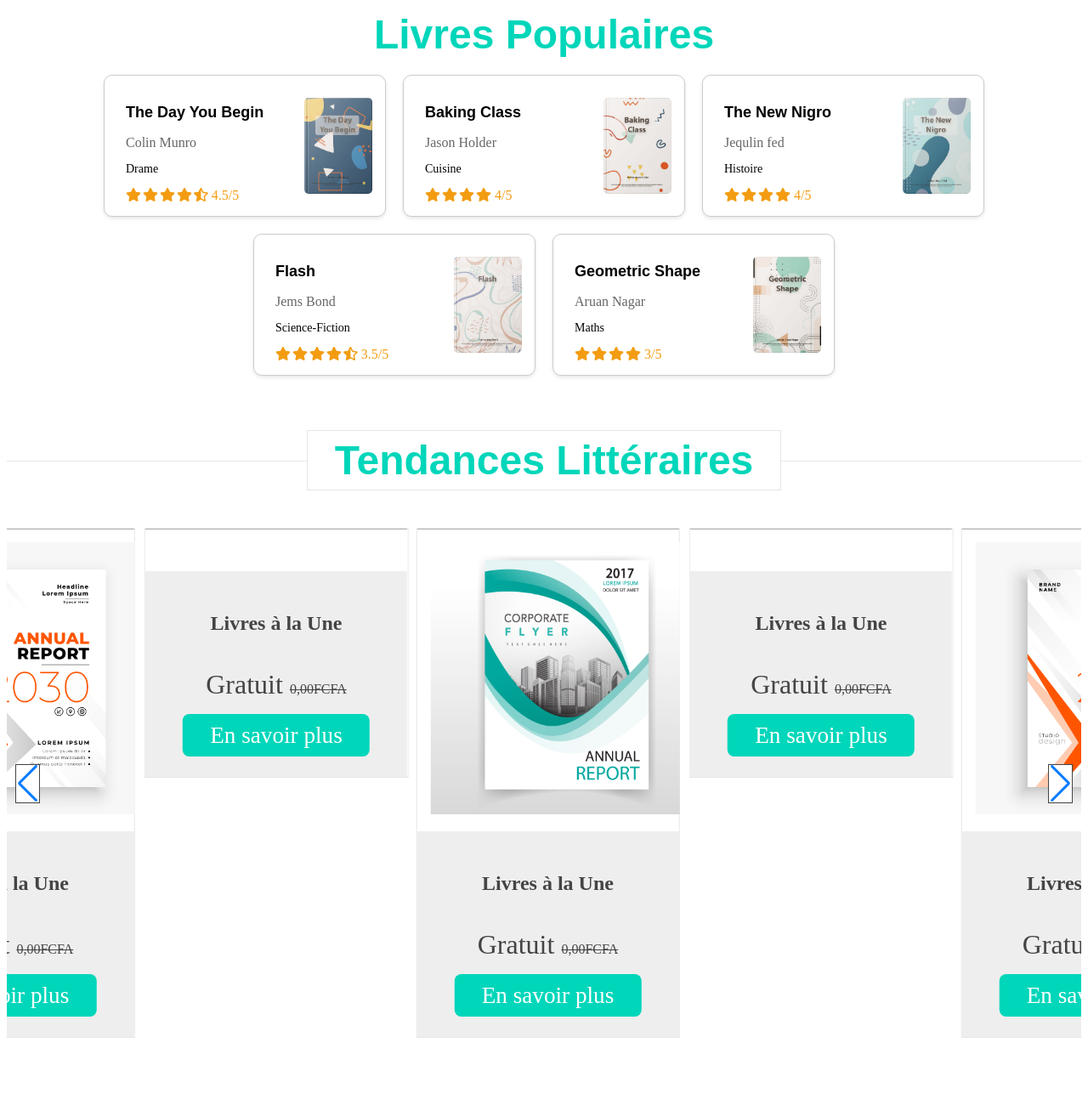
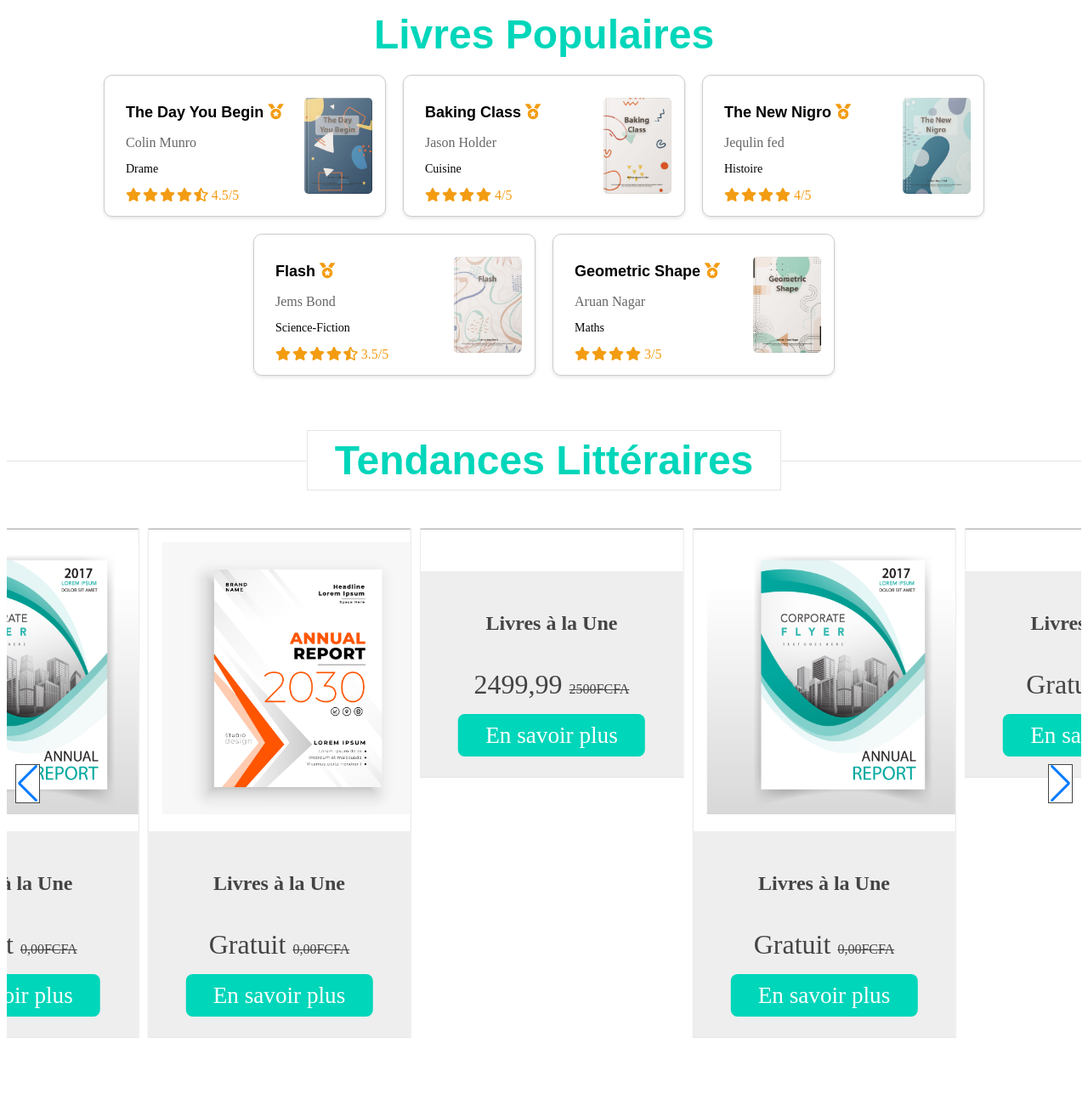
Before and after one commit to Draggir/MDL-website, a plain HTML site: page index.html in a window 1280 px wide. Shown: the part 960-2260 px from the top of the page at 85% size. Drawn offline with nearby package versions, Linux system fonts and the light colour scheme.

Commit message:
medal icon added to popular book title

```diff
--- a/index.html
+++ b/index.html
@@ -97,7 +97,7 @@
         <div class="books-container">
           <div class="book">
             <div class="book-details">
-              <h3 class="book-title">The Day You Begin</h3>
+              <h3 class="book-title">The Day You Begin <span class="medal-icon"><i class="fas fa-medal"></i></span></h3>
               <p class="book-author">Colin Munro</p>
               <p class="book-genre">Drame</p>
               <div class="book-rating">
@@ -112,7 +112,7 @@
           </div>
           <div class="book">
             <div class="book-details">
-              <h3 class="book-title">Baking Class</h3>
+              <h3 class="book-title">Baking Class <span class="medal-icon"><i class="fas fa-medal"></i></span></h3>
               <p class="book-author">Jason Holder</p>
               <p class="book-genre">Cuisine</p>
               <div class="book-rating">
@@ -126,7 +126,7 @@
           </div>
           <div class="book">
             <div class="book-details">
-              <h3 class="book-title">The New Nigro</h3>
+              <h3 class="book-title">The New Nigro <span class="medal-icon"><i class="fas fa-medal"></i></span></h3>
               <p class="book-author">Jequlin fed</p>
               <p class="book-genre">Histoire</p>
               <div class="book-rating">
@@ -142,7 +142,7 @@
 
           <div class="book">
             <div class="book-details">
-              <h3 class="book-title">Flash</h3>
+              <h3 class="book-title">Flash <span class="medal-icon"><i class="fas fa-medal"></i></span></h3>
               <p class="book-author">Jems Bond</p>
               <p class="book-genre">Science-Fiction</p>
               <div class="book-rating">
@@ -158,7 +158,7 @@
 
           <div class="book">
             <div class="book-details">
-              <h3 class="book-title">Geometric Shape</h3>
+              <h3 class="book-title">Geometric Shape <span class="medal-icon"><i class="fas fa-medal"></i></span></h3>
               <p class="book-author">Aruan Nagar</p>
               <p class="book-genre">Maths</p>
               <div class="book-rating">
@@ -191,7 +191,7 @@
               </div>
               <div class="content">
                 <h3>Livres à la Une</h3>
-                <div class="price">Gratuit<span>0,00FCFA</span></div>
+                <div class="price">2499,99<span>2500FCFA</span></div>
                 <a href="#" class="btn">En savoir plus</a>
               </div>
             </div>
--- a/script.js
+++ b/script.js
@@ -39,7 +39,7 @@ var swiper = new Swiper(".Slider-1", {
   loop:true,
   centeredSlides: true,
   autoplay: {
-    delay:3000,
+    delay:9000,
     disableOnInteraction:false,
   },
   breakpoints: {
@@ -60,7 +60,7 @@ var swiper = new Swiper(".trends-slider", {
   loop:true,
   centeredSlides: true,
   autoplay: {
-    delay:3000,
+    delay:9000,
     disableOnInteraction:false,
   },
   navigation: {
--- a/styles.css
+++ b/styles.css
@@ -354,6 +354,10 @@
   margin-bottom: 5px;
 }
 
+.medal-icon{
+  color: #f39c12;
+}
+
 .book-author {
   font-size: 16px;
   color: #666;
```
